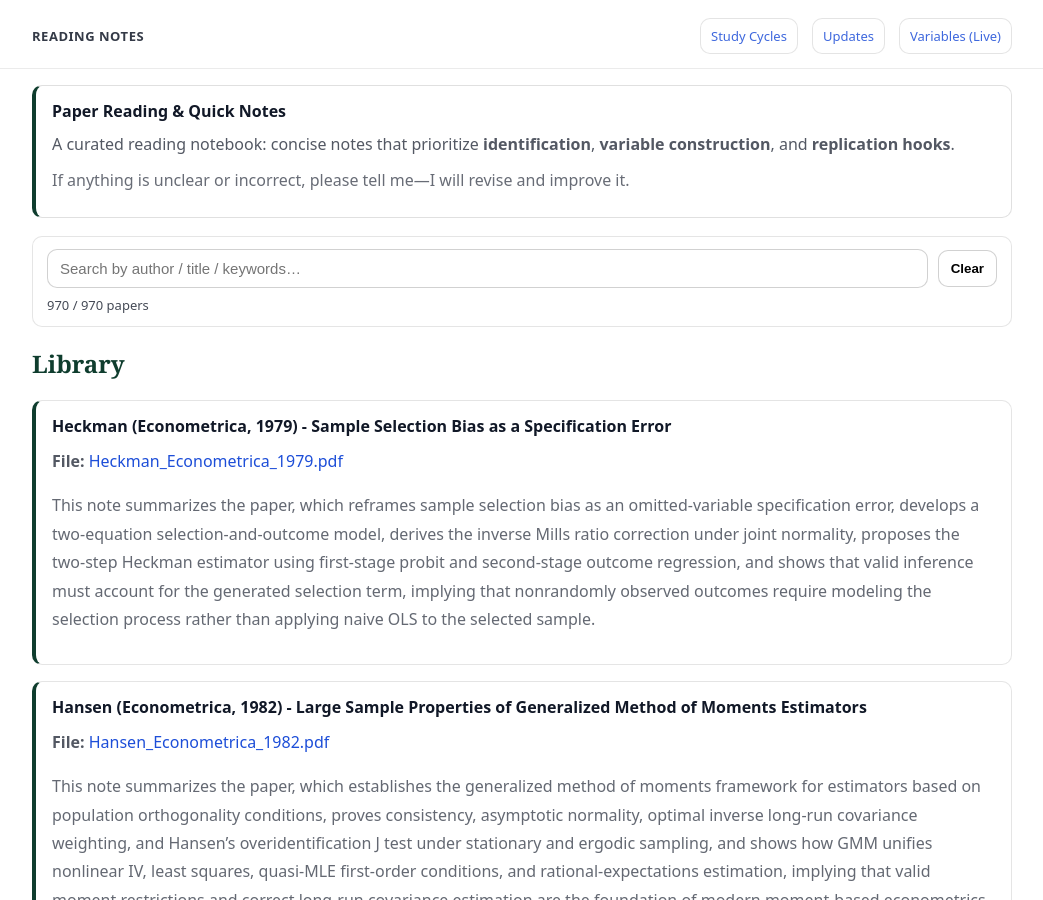
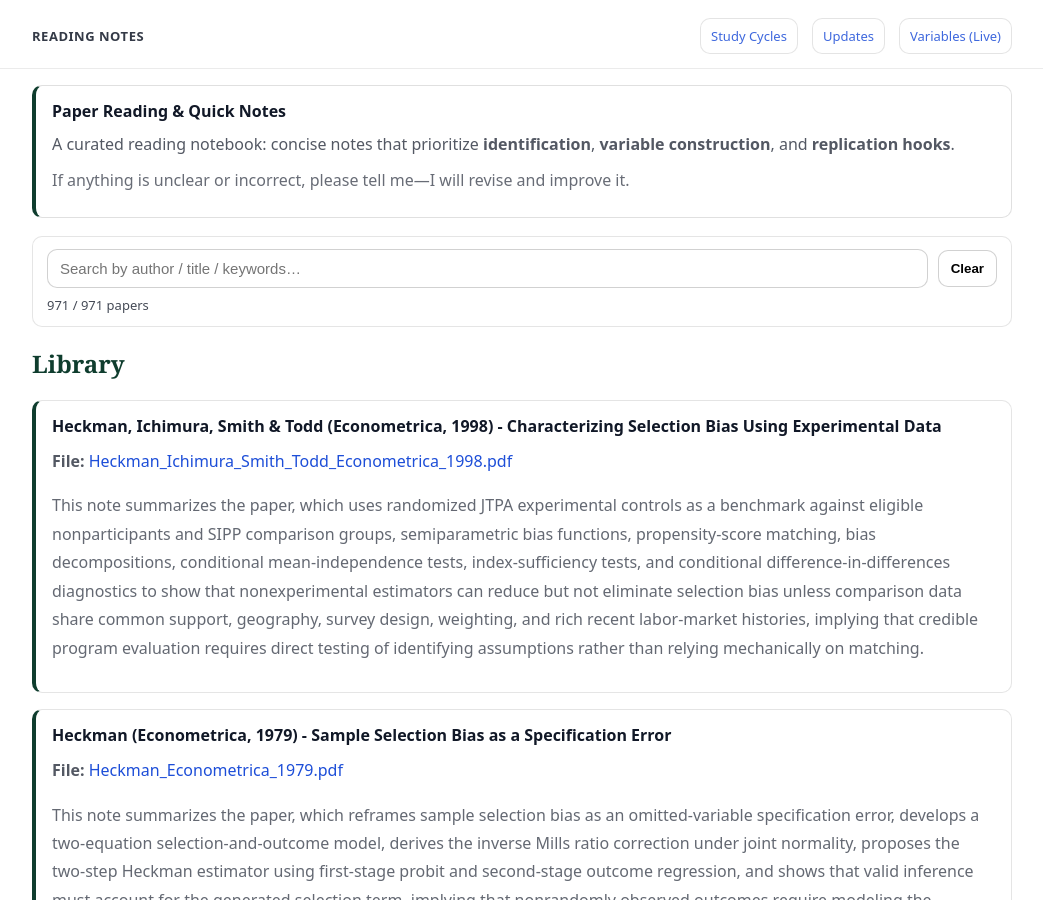
Before and after one commit to yaxinzn/study-archive, a Jekyll site: the page built from reading/index.md, in a window 1280 px wide and 900 px high. Shown: the whole window, without its empty margins (118-1161 px from the left). Built offline with Jekyll 4.4.1, drawn with Linux system fonts in a browser that asks for light colours.

Commit message:
Reading: add/update Heckman_Ichimura_Smith_Todd_Econometrica_1998.pdf

```diff
--- a/_data/reading.yml
+++ b/_data/reading.yml
@@ -1,3 +1,7 @@
+- title: "Heckman, Ichimura, Smith & Todd (Econometrica, 1998) - Characterizing Selection Bias Using Experimental Data"
+  file: "Heckman_Ichimura_Smith_Todd_Econometrica_1998.pdf"
+  desc: "This note summarizes the paper, which uses randomized JTPA experimental controls as a benchmark against eligible nonparticipants and SIPP comparison groups, semiparametric bias functions, propensity-score matching, bias decompositions, conditional mean-independence tests, index-sufficiency tests, and conditional difference-in-differences diagnostics to show that nonexperimental estimators can reduce but not eliminate selection bias unless comparison data share common support, geography, survey design, weighting, and rich recent labor-market histories, implying that credible program evaluation requires direct testing of identifying assumptions rather than relying mechanically on matching."
+
 - title: "Heckman (Econometrica, 1979) - Sample Selection Bias as a Specification Error"
   file: "Heckman_Econometrica_1979.pdf"
   desc: "This note summarizes the paper, which reframes sample selection bias as an omitted-variable specification error, develops a two-equation selection-and-outcome model, derives the inverse Mills ratio correction under joint normality, proposes the two-step Heckman estimator using first-stage probit and second-stage outcome regression, and shows that valid inference must account for the generated selection term, implying that nonrandomly observed outcomes require modeling the selection process rather than applying naive OLS to the selected sample."
```
Also changed, not shown: 1 other file.
